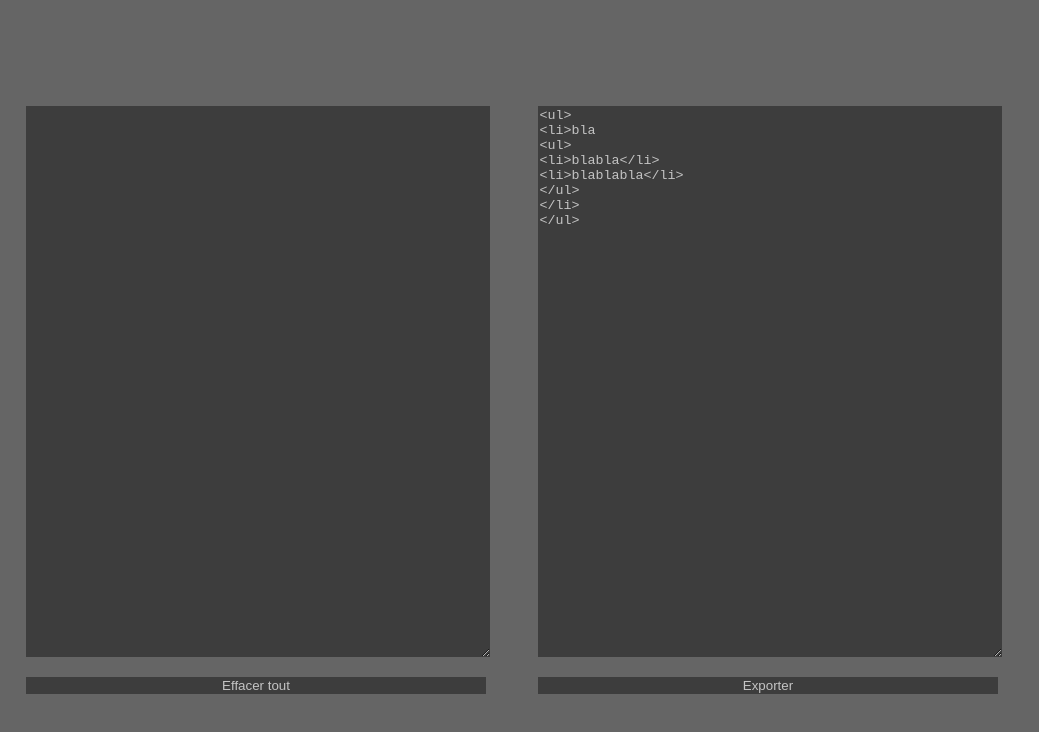
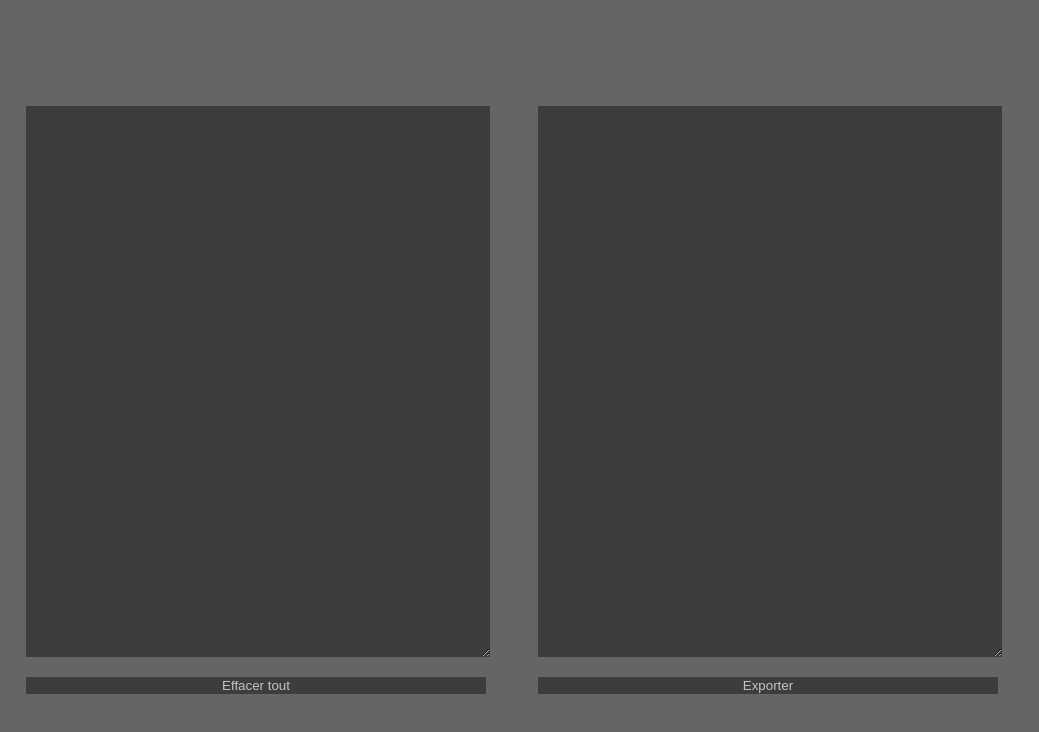
Before and after one commit to XeniaR1S/markode, a React (Create React App) app in the folder markode/: page / in a window 1280 px wide. Shown: the top 732 px of the page, without its empty margins (0-1039 px from the left). Built offline with nearby package versions, Linux system fonts and the light colour scheme.

Commit message:
Yee Haw, converter is working

```diff
--- a/markode/src/components/Main.js
+++ b/markode/src/components/Main.js
@@ -1,13 +1,4 @@
 import React from 'react';
-
-const MarkdownIt = require('markdown-it')
-const md = new MarkdownIt();
-let mdText =
-  (`- bla
-  - blabla
-  - blablabla`
-  )
-let result = md.render(mdText);
 
 class Main extends React.Component {
     constructor (props) {
@@ -16,22 +7,15 @@ class Main extends React.Component {
             text: ""
         }
         this.mdToHtml = this.mdToHtml.bind(this)
-        this.onChange = this.onChange.bind(this)
     }
-    onChange(e){
-        this.setState({
-            text: e.target.value
-        });
-    }
-    mdToHtml() {
+    mdToHtml(e){
         const MarkdownIt = require('markdown-it')
         const md = new MarkdownIt();
-        let mdText =
-        (`- bla
-        - blabla
-        - blablabla`
-        )
-        let result = md.render(mdText);
+        let text = e.target.value;
+        let result = md.render(text);
+        this.setState({
+            text: result
+        });
     }
     render() {
         return (
@@ -40,12 +24,14 @@ class Main extends React.Component {
                     <div className="mdBox">
                         <textarea
                             className="textEditors"
-                            onChange={this.onChange}>
+                            onChange={this.mdToHtml}>
                         </textarea>
                         <button className="editorButtons">Effacer tout</button>
                     </div>
                     <div className="htmlBox">
-                        <textarea className="textEditors">{result}</textarea>
+                        <textarea
+                            className="textEditors"
+                            value={this.state.text}></textarea>
                         <button className="editorButtons">Exporter</button>
                     </div>
                 </div>
```
